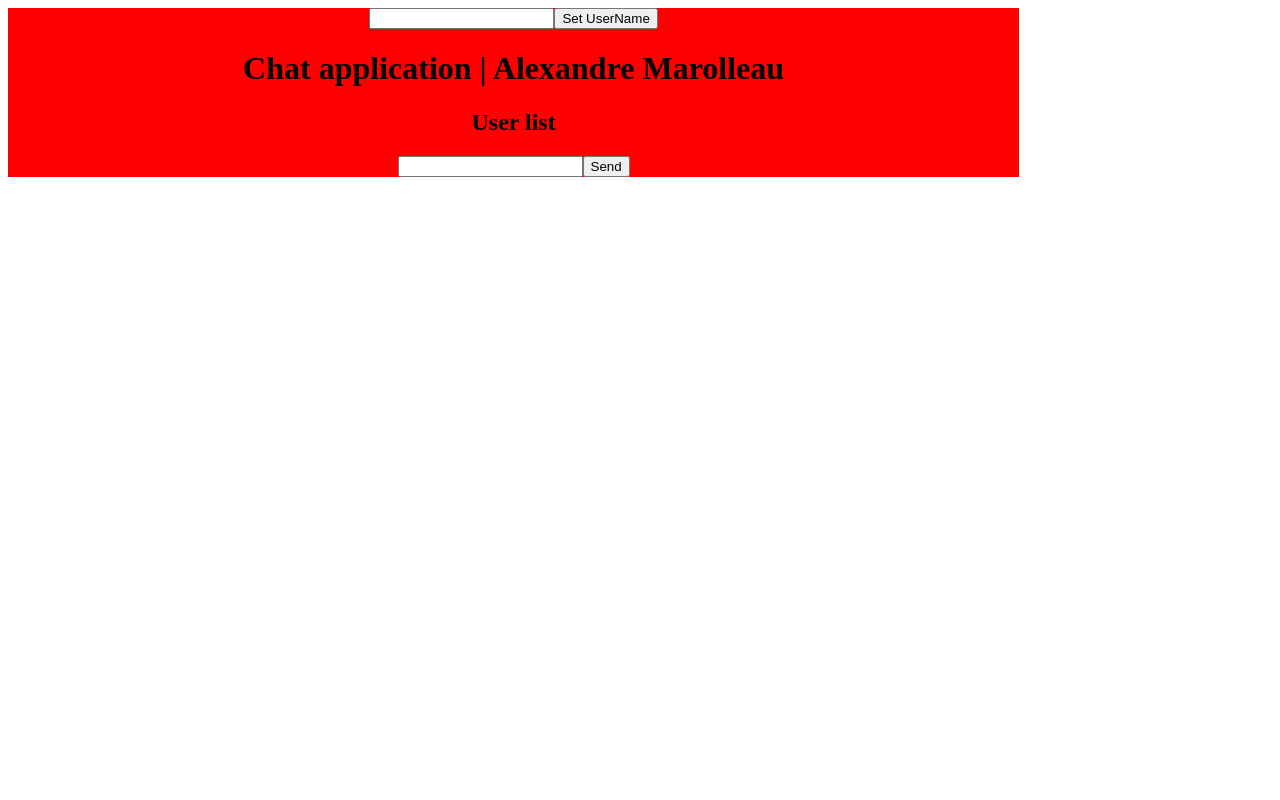
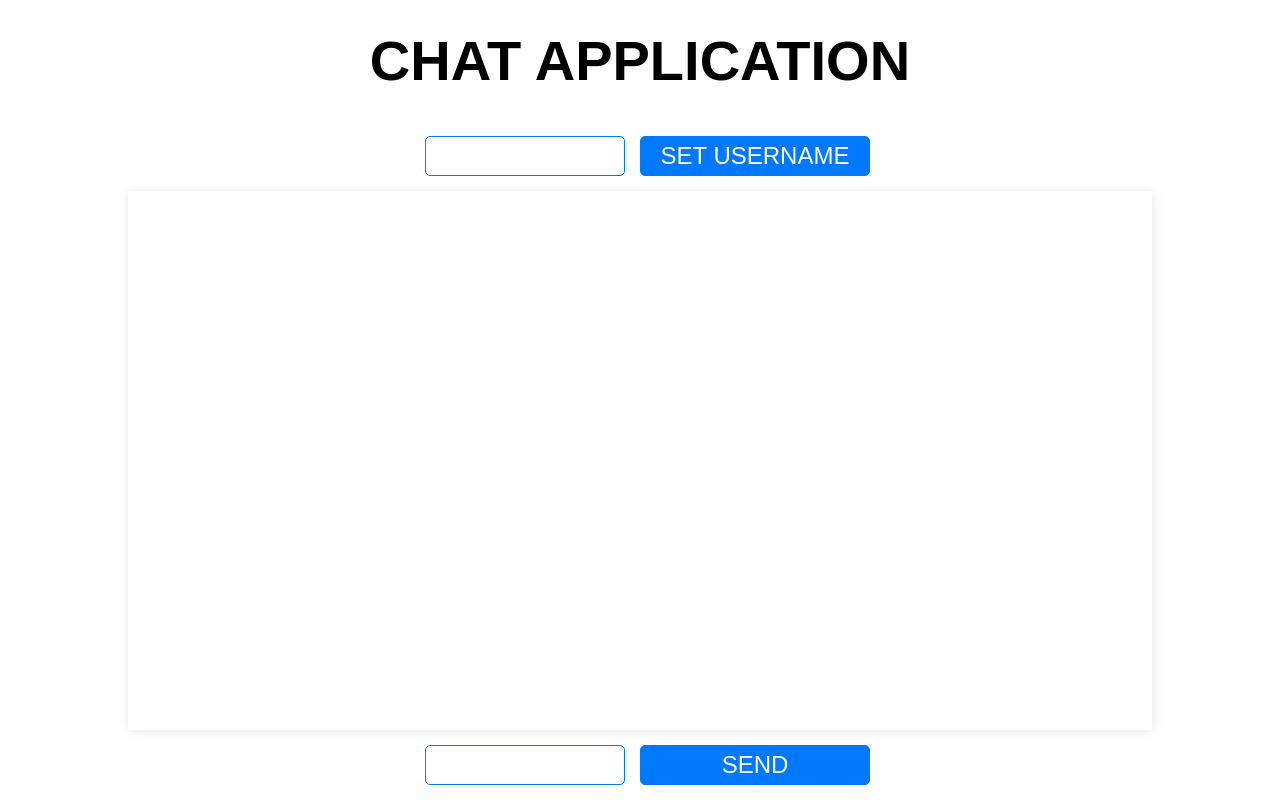
Before and after one commit to Rangeraluffy/Chat-application, an Angular app in the folder client/: page / in a window 1280 px wide. Built offline with nearby package versions, Linux system fonts and the light colour scheme.

Commit message:
init package json and update css for chat app

```diff
--- a/client/package.json
+++ b/client/package.json
@@ -19,6 +19,7 @@
     "@angular/platform-browser": "~13.1.0",
     "@angular/platform-browser-dynamic": "~13.1.0",
     "@angular/router": "~13.1.0",
+    "font-awesome": "^4.7.0",
     "rxjs": "~7.4.0",
     "tslib": "^2.3.0",
     "zone.js": "~0.11.4"
--- a/client/src/app/components/username/username.component.html
+++ b/client/src/app/components/username/username.component.html
@@ -1,4 +1,4 @@
-<div>
-    <input type="text" [(ngModel)]="userName">
-    <button (click)="setUserName()">Set UserName</button>
+<div class="send_message">
+  <input type="text" [(ngModel)]="userName">
+  <button (click)="setUserName()" >Set username</button>
 </div>
--- a/client/src/app/containers/chat/chat.component.html
+++ b/client/src/app/containers/chat/chat.component.html
@@ -1,26 +1,26 @@
 <div class="container">
+    <h1>Chat application</h1>
     <app-username (userNameEvent)="userNameUpdate($event)" *ngIf="!userName"></app-username>
-    <h1>Chat application | Alexandre Marolleau</h1>
-    <div class="chat_box">
-        <div class="chat_box_user_list">
+    <div class="chatbox">
+      <div class="chatbox__user-list">
         <h2>User list</h2>
-            <div class="chat_box_user_active" *ngFor="let user of userList">
-                <p>{{user}}</p>
+        <div class="chatbox__user--active" *ngFor="let user of userList" >
+          <p>{{ user }}</p>
         </div>
       </div>
       <div class="messages_list">
-            <div class="chat_box_messages" *ngFor="let msg of messageList" [ngClass]="{mine: msg.mine}">
-                <div class="user_message">
-                    <div class="message_box">
-                        <p class="name">{{msg.userName}}</p>
+        <div class="chatbox__messages" *ngFor="let msg of messageList" [ngClass]="{mine: msg.mine}">
+          <div class="user-message">
+            <div class="message-box">
+              <p class="name">{{ msg.userName }}</p>
               <br/>
-                        <p class="message">{{msg.message}}</p>
+              <p class="message">{{ msg.message }}</p>
             </div>
           </div>
         </div>
       </div>
     </div>
-    <div class="send-message">
+    <div class="send_message">
       <input type="text" [(ngModel)]="message">
       <button (click)="sendMessage()">Send</button>
     </div>
--- a/client/src/app/containers/chat/chat.component.scss
+++ b/client/src/app/containers/chat/chat.component.scss
@@ -1,5 +1,101 @@
 .container {
-  background-color: red;
-  max-width: 80%;
-  text-align: center;
+  display: flex;
+  justify-content: center;
+  align-items: center;
+  flex-direction: column;
+  height: 100vh;
+  width: 100vw;
+  h1 {
+    margin: 0.5em auto;
+    color: black;
+    text-align: center;
+    text-transform: uppercase;
+    font-size: 3.5rem;
+  }
+  .send_message {
+    align-items: center;
+    display: flex;
+  }
 }
+.chatbox {
+  background: rgba(255, 255, 255, 0.05);
+  width: 80%;
+  height: 75%;
+  border-radius: 0.2em;
+  position: relative;
+  box-shadow: 1px 1px 12px rgba(0, 0, 0, 0.1);
+  .messages_list {
+    overflow-y: auto;
+    height: 100%;
+    background-color: white;
+  }
+  &__messages {
+    &.mine .message-box {
+      float: right;
+    }
+    .message-box {
+      float: left;
+    }
+  }
+  .message-box {
+    background: #0078ff;
+    margin-right: 10px;
+    padding: 15px;
+    height: auto;
+    width: 50%;
+    line-height: 35px;
+    border-radius: 20px;
+    margin: 2em 1em;
+    word-wrap: break-word;
+    overflow: auto;
+    & > p.name {
+      color: #fff;
+      font-size: 2em;
+    }
+    & > p.message {
+      color: #fff;
+      font-size: 1.5em;
+      padding-left: 10px;
+    }
+  }
+  &__user-list {
+    display: none;
+    h1 {
+      background: rgba(255, 255, 255, 0.05);
+      color: rgba(255, 255, 255, 0.9);
+      font-size: 0.9em;
+      padding: 1em;
+      margin: 0;
+      font-weight: 300;
+      text-align: center;
+    }
+  }
+  &__user {
+    width: 0.5em;
+    height: 0.5em;
+    border-radius: 100%;
+    margin: 1em 0.7em;
+  }
+  p {
+    float: left;
+    text-align: left;
+    font-size: 1.3em;
+    font-weight: 300;
+    color: black;
+  }
+  form {
+    background: #222;
+    input {
+      background: rgba(255, 255, 255, 0.03);
+      position: absolute;
+      bottom: 0;
+      left: 0;
+      border: none;
+      width: 75%;
+      padding: 1.2em;
+      outline: none;
+      color: rgba(255, 255, 255, 0.9);
+      font-weight: 300;
+    }
+  }
+}
--- a/client/src/styles.scss
+++ b/client/src/styles.scss
@@ -1 +1,45 @@
-/* You can add global styles to this file, and also import other style files */
+* {
+  margin: 0;
+  padding: 0;
+  box-sizing: border-box;
+  font-family: "Nunito", sans-serif;
+}
+html,
+body {
+  overflow: hidden;
+}
+
+input[type="text"] {
+  width: 200px;
+  height: 40px;
+  outline: none;
+  border: 1px solid #0078ff;
+  padding: 5px;
+  border-radius: 5px;
+  margin: 15px;
+  font-size: 1.5rem;
+}
+
+button {
+  width: 230px;
+  height: 40px;
+  outline: none;
+  border: 1px solid #0078ff;
+  padding: 5px;
+  border-radius: 5px;
+  cursor: pointer;
+  background: #0078ff;
+  color: #fff;
+  text-transform: uppercase;
+  font-size: 1.5rem;
+  &:focus {
+    outline: none;
+  }
+}
+
+h2 {
+  text-align: center;
+  color: black;
+  padding: 5px;
+  text-transform: uppercase;
+}
--- a/package.json
+++ b/package.json
@@ -17,6 +17,11 @@
   },
   "homepage": "https://github.com/Rangeraluffy/Chat-application#readme",
   "dependencies": {
+    "@fortawesome/angular-fontawesome": "^0.10.1",
+    "@fortawesome/fontawesome-svg-core": "^1.2.36",
+    "@fortawesome/free-brands-svg-icons": "^5.15.4",
+    "@fortawesome/free-regular-svg-icons": "^5.15.4",
+    "@fortawesome/free-solid-svg-icons": "^5.15.4",
     "cors": "^2.8.5",
     "express": "^4.17.2",
     "nodemon": "^2.0.15",
```
Also changed, not shown: 2 other files (tests, documents, lock files or other folders). Lines whose indentation alone changed are shown as unchanged.
